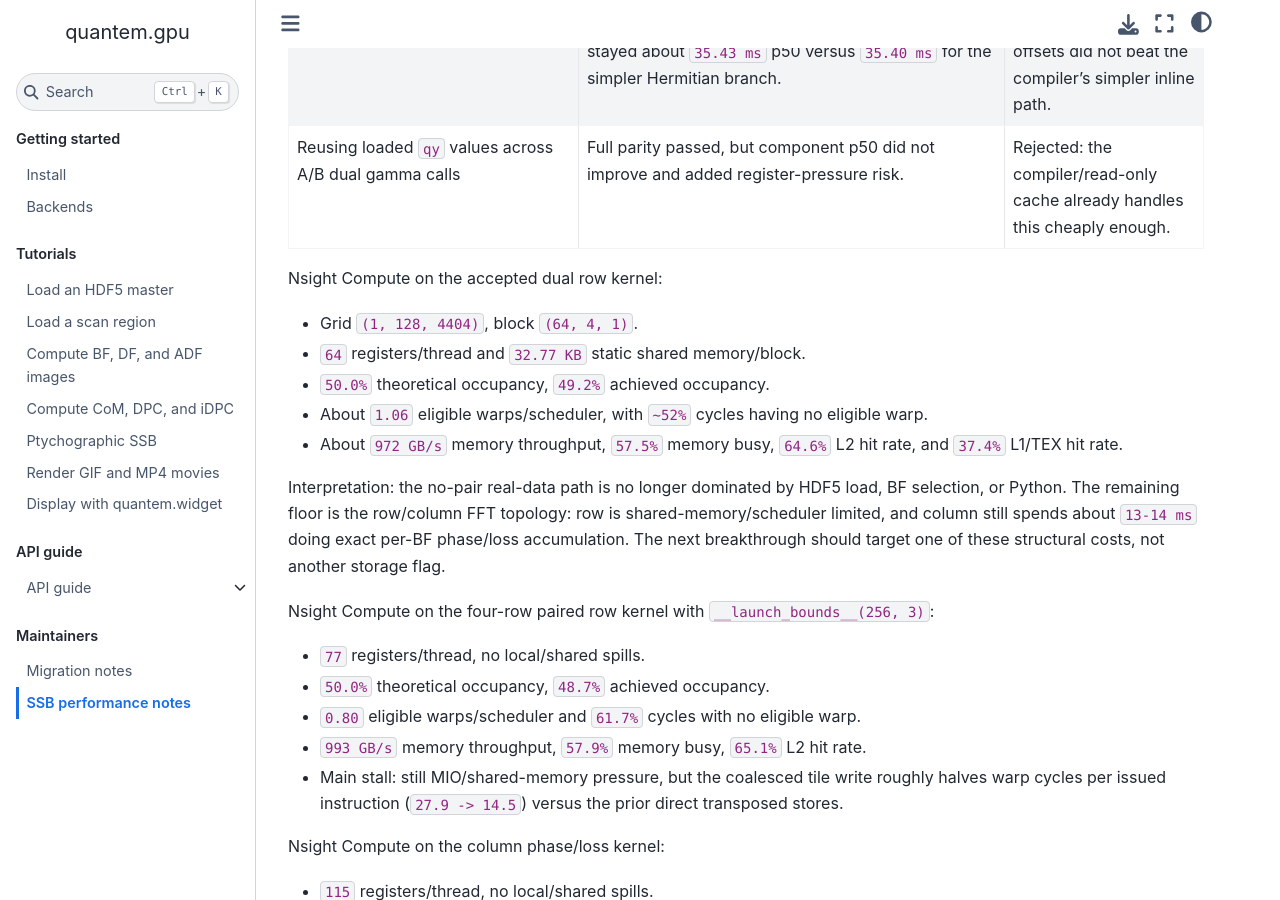
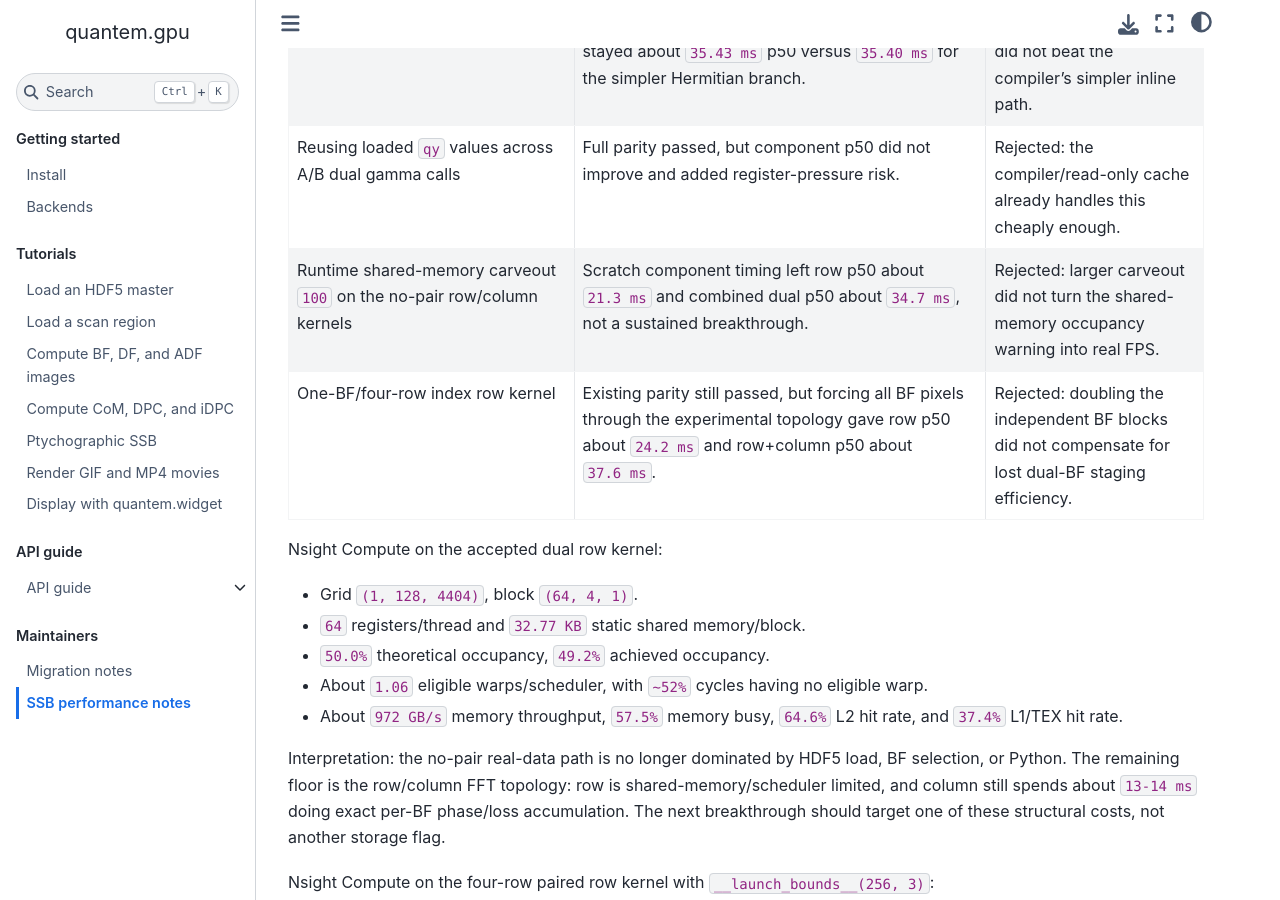
Before and after one commit to bobleesj/quantem.gpu, a Jupyter Book: the page built from docs/maintainer/ssb-performance.md, in a window 1280 px wide and 900 px high, scrolled down 11184 px. Built offline with Jupyter Book 1.0.4 settings and Sphinx 7.4.7 and the Sphinx Book theme 1.1.4, drawn with Linux system fonts in a browser that asks for light colours.

Commit message:
docs: record SSB no-pair topology rejections

```diff
--- a/docs/maintainer/ssb-performance.md
+++ b/docs/maintainer/ssb-performance.md
@@ -455,6 +455,8 @@ Rejected follow-ups from this subpixel-BF pass:
 | Column launch-bound tightening (`64,10`, `64,9`, `64,12`) | Full parity passed for the tested bounds. `64,10` produced no sustained real-data win (`36.17 ms` p50 before the Hermitian branch), and `64,12` regressed column p50 to about `14.4 ms`. | Rejected: register pressure/spills outweighed the occupancy attempt. |
 | Hermitian row offset precompute | Full parity passed, but sustained real-data timing stayed about `35.43 ms` p50 versus `35.40 ms` for the simpler Hermitian branch. | Rejected: extra live offsets did not beat the compiler's simpler inline path. |
 | Reusing loaded `qy` values across A/B dual gamma calls | Full parity passed, but component p50 did not improve and added register-pressure risk. | Rejected: the compiler/read-only cache already handles this cheaply enough. |
+| Runtime shared-memory carveout `100` on the no-pair row/column kernels | Scratch component timing left row p50 about `21.3 ms` and combined dual p50 about `34.7 ms`, not a sustained breakthrough. | Rejected: larger carveout did not turn the shared-memory occupancy warning into real FPS. |
+| One-BF/four-row index row kernel | Existing parity still passed, but forcing all BF pixels through the experimental topology gave row p50 about `24.2 ms` and row+column p50 about `37.6 ms`. | Rejected: doubling the independent BF blocks did not compensate for lost dual-BF staging efficiency. |
 
 Nsight Compute on the accepted dual row kernel:
 
```
